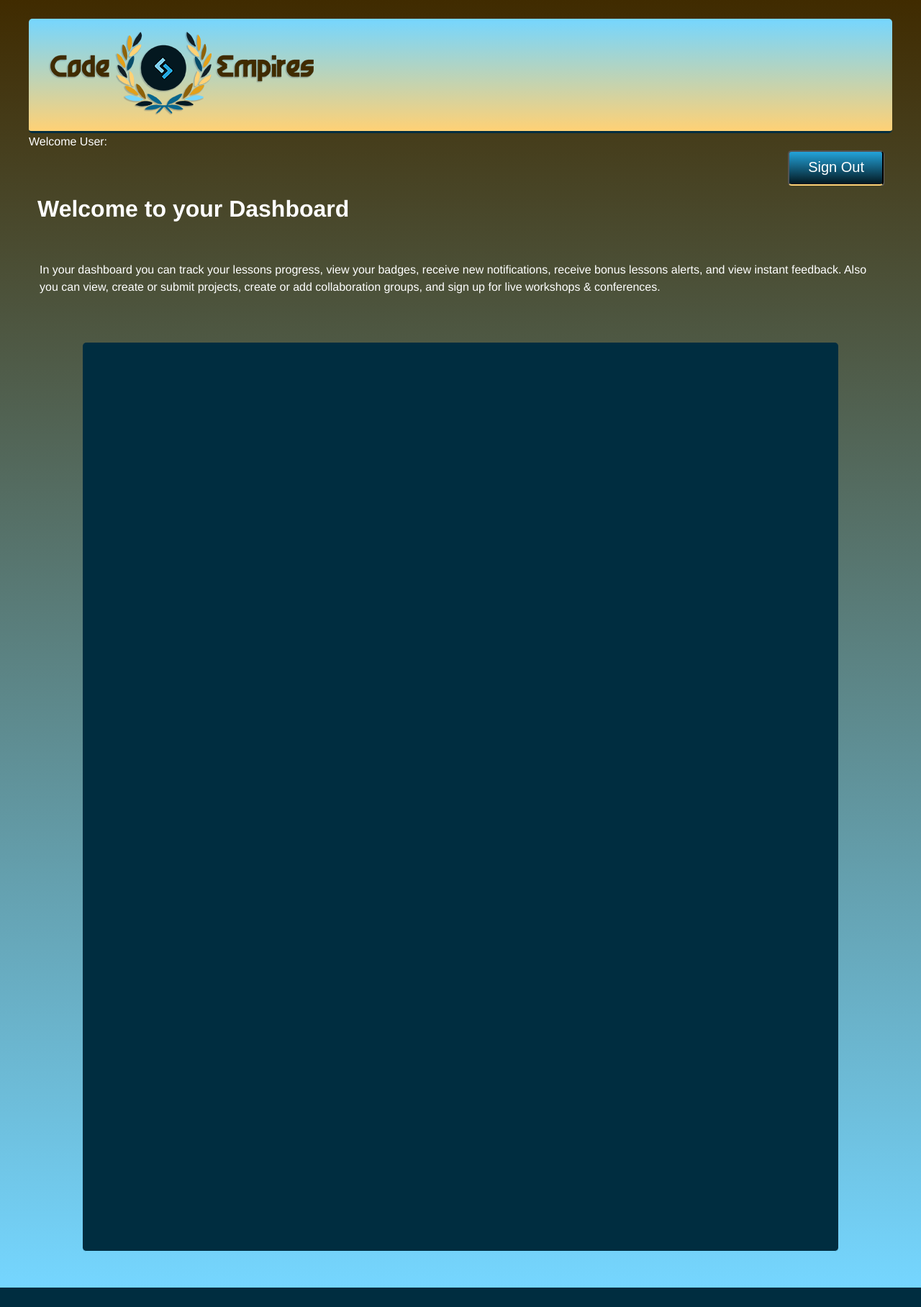
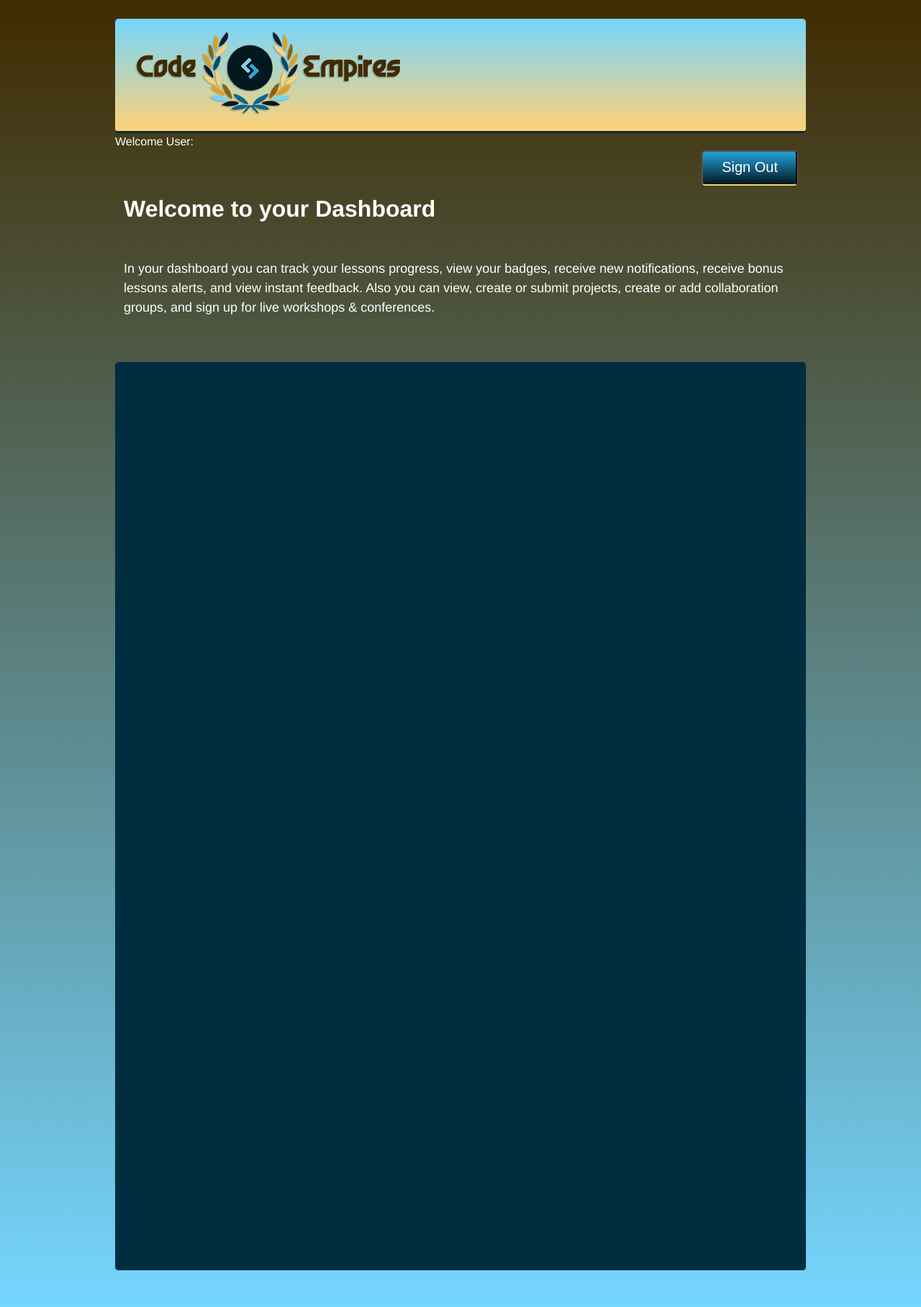
Before and after one commit to emosa/APW, a PHP site: page /admin.html in a window 1280 px wide. Shown: the whole page at 72% size. Before the commit the page ends 1789 px from the top, so only its background shows below. Run offline with PHP 8.4, Linux system fonts and the light colour scheme; some libraries are stand-ins or nearby versions.

Commit message:
Fixing
Small changes

```diff
--- a/morales_santiago_elimarie_Project/Morales_Santiago_Elimarie_PWA2/admin.html
+++ b/morales_santiago_elimarie_Project/Morales_Santiago_Elimarie_PWA2/admin.html
@@ -15,8 +15,7 @@
 
     <title>Code Empires</title>
     <meta content=
-    "Learn design & coding from the #1 empires of the web. Over 1000 courses that you can access from anywhere."
-    name="description">
+    "Learn design & coding from the #1 empires of the web." name="description">
     <meta content="Elimarie Morales Santiago" name="author">
     <!--  Mobile viewport optimized: j.mp/bplateviewport -->
     <meta content="width=device-width, initial-scale=1.0" name="viewport">
--- a/morales_santiago_elimarie_Project/Morales_Santiago_Elimarie_PWA2/css/style.css
+++ b/morales_santiago_elimarie_Project/Morales_Santiago_Elimarie_PWA2/css/style.css
@@ -4,7 +4,7 @@
 body {
 	font: 100%/1.5 Gotham, "Helvetica Neue", Helvetica, Arial, sans-serif;
 	color:#FFFFFF;
-	max-width: 1200px;
+	width: 960px;
 	margin: 26px auto;
 	background: rgba(64,43,0,1);
 	background: -moz-linear-gradient(top, rgba(64,43,0,1) 0%, rgba(117,214,255,1) 100%);
@@ -42,7 +42,8 @@ h1, h2, h3 {
 }
 
 p {
-	padding:15px;
+	padding:12px;
+	font-size:18px;
 	}
 
 #loginform {
@@ -305,7 +306,7 @@ input {
 #more-content{
 	position: relative;
 	margin: 50px auto;
-	width: 1000px;
+	width:auto;
 	height:1200px;
 	padding: 33px 25px 29px;
 	background: #002D40;
--- a/morales_santiago_elimarie_Project/Morales_Santiago_Elimarie_PWA2/register.html
+++ b/morales_santiago_elimarie_Project/Morales_Santiago_Elimarie_PWA2/register.html
@@ -15,8 +15,7 @@
 
     <title>Code Empires</title>
     <meta content=
-    "Learn design & coding from the #1 empires of the web. Over 1000 courses that you can access from anywhere."
-    name="description">
+    "Learn design & coding from the #1 empires of the web." name="description">
     <meta content="Elimarie Morales Santiago" name="author">
     <!--  Mobile viewport optimized: j.mp/bplateviewport -->
     <meta content="width=device-width, initial-scale=1.0" name="viewport">
```
